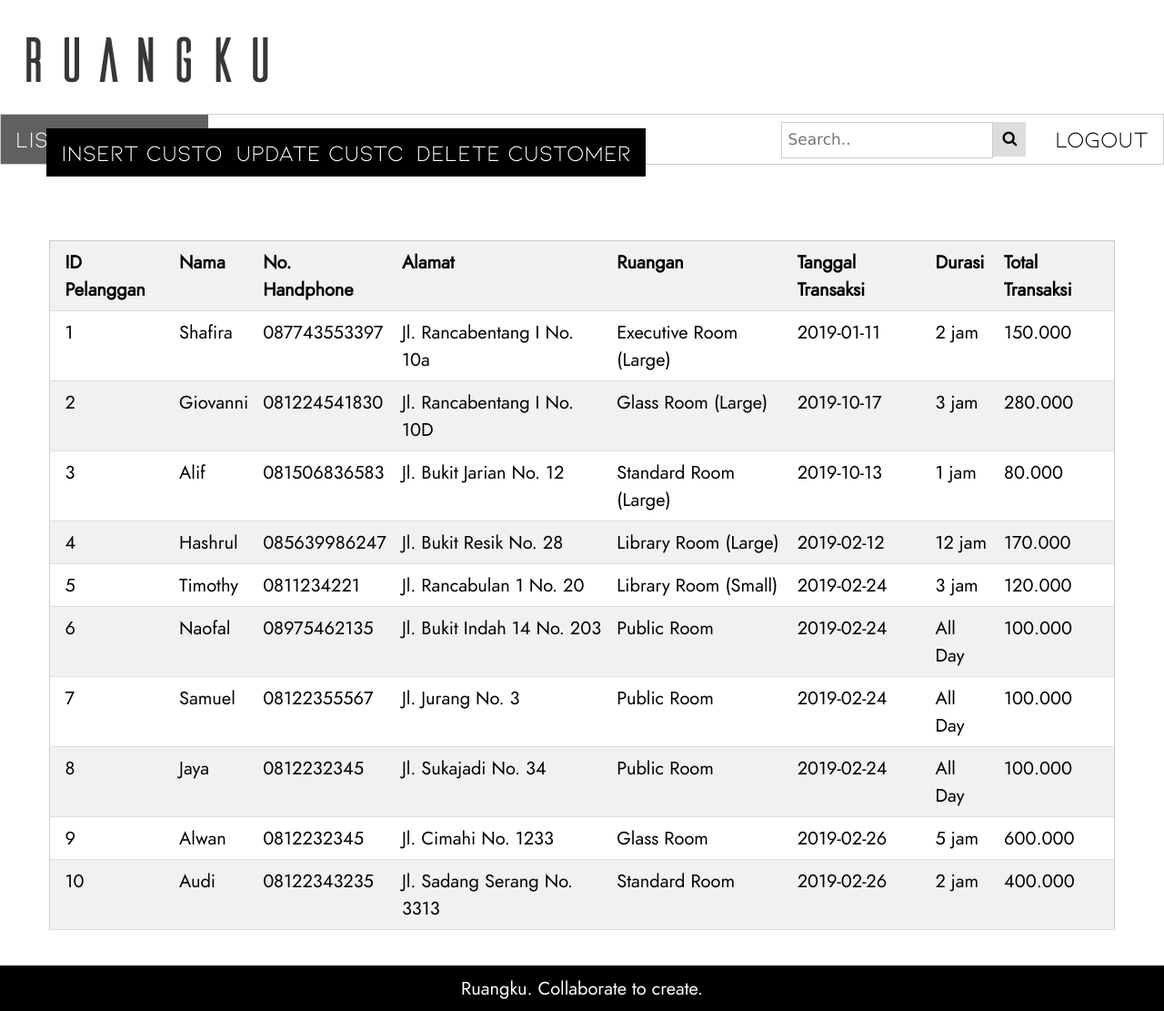
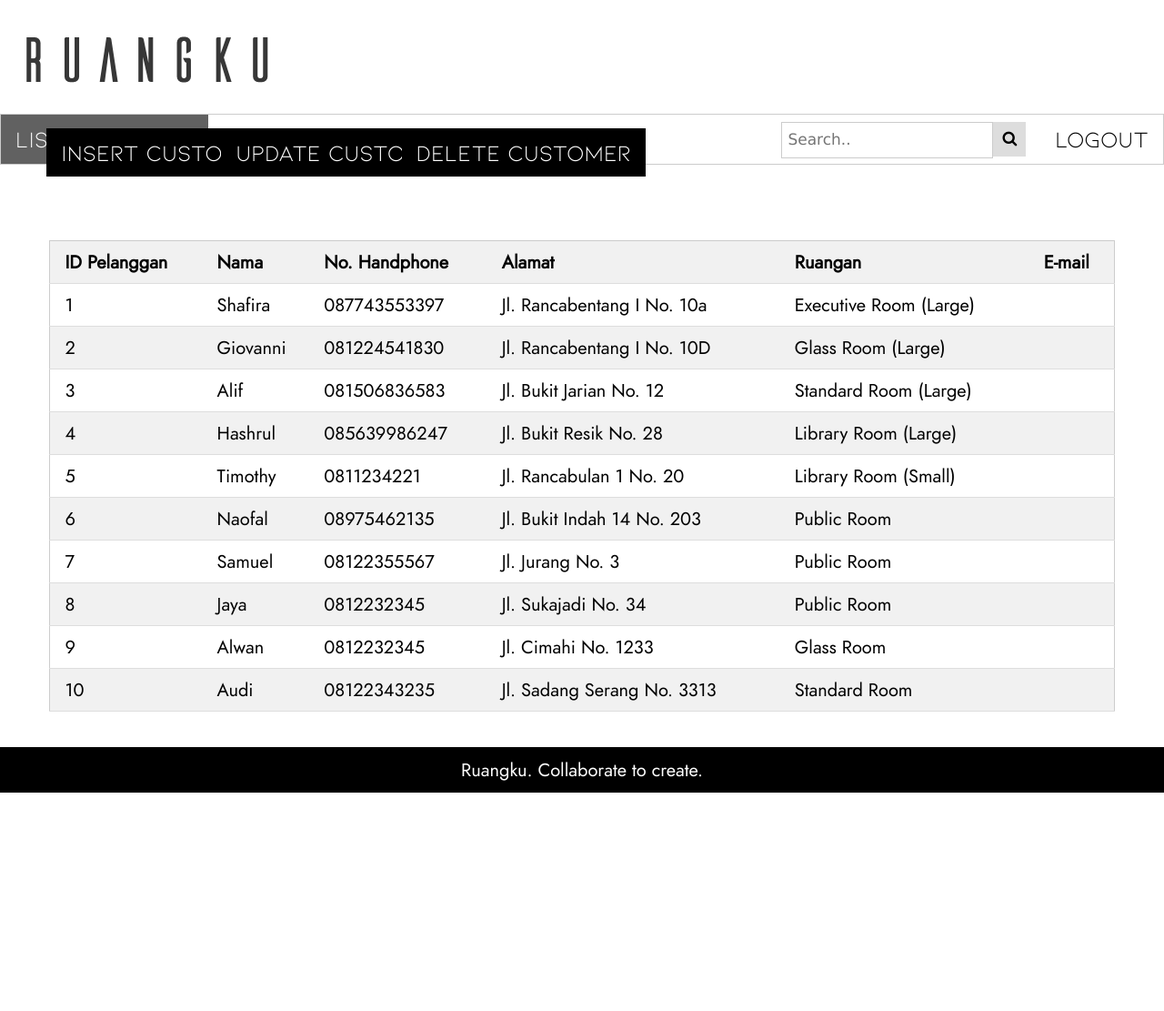
Before and after one commit to shafiralucu/ruangku-2019, a PHP site: page /ADMIN-CUSTOMER.php in a window 1280 px wide. Shown: the whole page at 91% size. After the commit the page ends 871 px from the top, so only its background shows below. Run offline with PHP 8.4, Linux system fonts and the light colour scheme.

Commit message:
benerin tombol

```diff
--- a/ADMIN-CUSTOMER.php
+++ b/ADMIN-CUSTOMER.php
@@ -265,9 +265,7 @@
                 <th>No. Handphone</th>
                 <th>Alamat</th>
                 <th>Ruangan</th>
-                <th>Tanggal Transaksi</th>
-                <th>Durasi</th>
-                <th>Total Transaksi</th>
+                <th>E-mail</th>
               </tr>
             </thead>
             <tr>
@@ -276,9 +274,7 @@
               <td>087743553397</td>
               <td>Jl. Rancabentang I No. 10a</td>
               <td>Executive Room (Large)</td>
-              <td>2019-01-11</td>
-              <td>2 jam</td>
-              <td>150.000</td>
+              <td></td>
             </tr>
             <tr>
               <td>2</td>
@@ -286,9 +282,7 @@
               <td>081224541830</td>
               <td>Jl. Rancabentang I No. 10D</td>
               <td>Glass Room (Large)</td>
-              <td>2019-10-17</td>
-              <td>3 jam</td>
-              <td>280.000</td>
+              <td></td>
             </tr>
             <tr>
               <td>3</td>
@@ -296,9 +290,7 @@
               <td>081506836583</td>
               <td>Jl. Bukit Jarian No. 12</td>
               <td>Standard Room (Large)</td>
-              <td>2019-10-13</td>
-              <td>1 jam</td>
-              <td>80.000</td>
+              <td></td>
             </tr>
             <tr>
               <td>4</td>
@@ -306,9 +298,7 @@
               <td>085639986247</td>
               <td>Jl. Bukit Resik No. 28</td>
               <td>Library Room (Large)</td>
-              <td>2019-02-12</td>
-              <td>12 jam</td>
-              <td>170.000</td>
+              <td></td>
             </tr>
             <tr>
               <td>5</td>
@@ -316,9 +306,7 @@
               <td>0811234221</td>
               <td>Jl. Rancabulan 1 No. 20</td>
               <td>Library Room (Small)</td>
-              <td>2019-02-24</td>
-              <td>3 jam</td>
-              <td>120.000</td>
+              <td></td>
             </tr>
             <tr>
               <td>6</td>
@@ -326,9 +314,7 @@
               <td>08975462135</td>
               <td>Jl. Bukit Indah 14 No. 203</td>
               <td>Public Room</td>
-              <td>2019-02-24</td>
-              <td>All Day</td>
-              <td>100.000</td>
+              <td></td>
             </tr>
             <tr>
               <td>7</td>
@@ -336,9 +322,7 @@
               <td>08122355567</td>
               <td>Jl. Jurang No. 3</td>
               <td>Public Room</td>
-              <td>2019-02-24</td>
-              <td>All Day</td>
-              <td>100.000</td>
+              <td></td>
             </tr>
             <tr>
               <td>8</td>
@@ -346,9 +330,7 @@
               <td>0812232345</td>
               <td>Jl. Sukajadi No. 34</td>
               <td>Public Room</td>
-              <td>2019-02-24</td>
-              <td>All Day</td>
-              <td>100.000</td>
+              <td></td>
             </tr>
             <tr>
               <td>9</td>
@@ -356,9 +338,7 @@
               <td>0812232345</td>
               <td>Jl. Cimahi No. 1233</td>
               <td>Glass Room</td>
-              <td>2019-02-26</td>
-              <td>5 jam</td>
-              <td>600.000</td>
+              <td></td>
             </tr>
             <tr>
               <td>10</td>
@@ -366,9 +346,7 @@
               <td>08122343235</td>
               <td>Jl. Sadang Serang No. 3313</td>
               <td>Standard Room</td>
-              <td>2019-02-26</td>
-              <td>2 jam</td>
-              <td>400.000</td>
+              <td></td>
             </tr>
           </table>
     </div>
@@ -427,16 +405,8 @@
 
             <form class="w3-container" action="/action_page.php">
                 <br>
-                <label><b>ID</b></label>
-                <input class="w3-input w3-border" type="text" placeholder="Enter ID" name="id" required>
                 <label><b>Nama</b></label>
-                <input class="w3-input w3-border" type="text" placeholder="Enter Name" name="nama">
-                <label><b>No.Handphone</b></label>
-                <input class="w3-input w3-border" type="text" placeholder="Enter Phone Number" name="nohp">
-                <label><b>Tanggal transaksi</b></label>
-                <input class="w3-input w3-border" type="date" name="tanggaltransaksi">
-                <label><b>Total Transaksi</b></label>
-                <input class="w3-input w3-border" type="text" placeholder="Enter Amount" name="nama">
+                <input class="w3-input w3-border" type="text" placeholder="Customer yang dihapus" name="nama">
                 <br>
                 <br>
                 <br>
--- a/OPERATOR-ALAT.php
+++ b/OPERATOR-ALAT.php
@@ -302,7 +302,7 @@
           <center>
             Spidol (2pcs)<br>
             Jumlah: 10set<br>
-            Price: 200.000/hour <br>
+            Price: 20.000/hour <br>
             Status Alat:<p id="statusRuangan">Available</p>
         </td>
         </center>
```
Also changed, not shown: OPERATOR-COMPLETE.php (+6 -6 lines), OPERATOR-CUSTOMER.php (+11 -0 lines).
